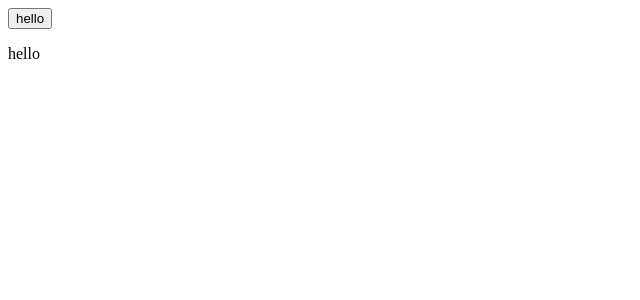
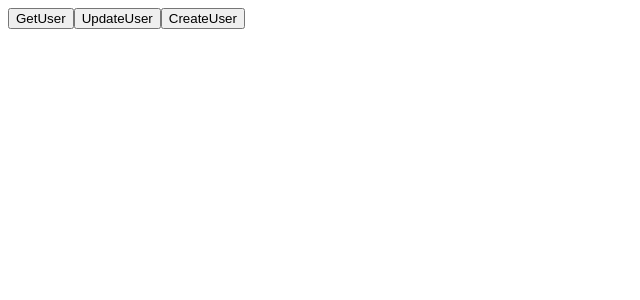
Before and after one commit to d0riven/HelloApiSchema, a React app in the folder client/ts/: page / in a window 1280 px wide. Shown: the top 300 px of the page, without its empty margins (0-640 px from the left). Built offline with nearby package versions, Linux system fonts and the light colour scheme.

Commit message:
hello client request

```diff
--- a/client/ts/src/App.tsx
+++ b/client/ts/src/App.tsx
@@ -1,24 +1,16 @@
 import * as React from "react";
-import {DefaultApi, GetUserOutput, GetUserRequest} from "./api-client";
-
-class GetUserInput implements GetUserRequest {
-    constructor(public id:number) {
-    }
-}
+import {GetUser} from "./components/GetUser";
+import {UpdateUser} from "./components/UpdateUser";
+import {CreateUser} from "./components/CreateUser";
 
 export default class App extends React.Component<any, any> {
     render() {
         return (
-            <div>
-                <button onClick={() => {
-                    let c:DefaultApi = new DefaultApi();
-                    c.getUser(new GetUserInput(1)).then((v:GetUserOutput) => {
-                        console.log(v);
-                    });
-                }}>hello
-                </button>
-                <p>hello</p>
-            </div>
+            <React.Fragment>
+                <GetUser/>
+                <UpdateUser/>
+                <CreateUser/>
+            </React.Fragment>
         );
     }
 };
--- /dev/null
+++ b/client/ts/src/components/CreateUser.tsx
@@ -0,0 +1,20 @@
+import * as React from "react";
+import {CreateUserRequest, DefaultApi, GetUserOutput, UpdateUserRequest} from "../api-client";
+
+export let CreateUser = () => (
+    <button onClick={() => {
+        const c: DefaultApi = new DefaultApi();
+        const input: CreateUserRequest = {
+            createUserInput: {
+                address: '東京都新宿区西新宿２丁目８−１',
+                birthday: new Date(),
+                emailAddress: 'taro@example.com',
+                firstName: '田中',
+                lastName: '太郎',
+            },
+        };
+        c.createUser(input).then((v: GetUserOutput) => {
+            console.log(v);
+        });
+    }}>CreateUser</button>
+);
--- /dev/null
+++ b/client/ts/src/components/GetUser.tsx
@@ -0,0 +1,11 @@
+import * as React from "react";
+import {DefaultApi, GetUserOutput} from "../api-client";
+
+export let GetUser = () => (
+    <button onClick={() => {
+        const c: DefaultApi = new DefaultApi();
+        c.getUser({id: 1}).then((v: GetUserOutput) => {
+            console.log(v);
+        });
+    }}>GetUser</button>
+);
--- /dev/null
+++ b/client/ts/src/components/UpdateUser.tsx
@@ -0,0 +1,21 @@
+import * as React from "react";
+import {DefaultApi, GetUserOutput, UpdateUserRequest} from "../api-client";
+
+export let UpdateUser = () => (
+    <button onClick={() => {
+        const c: DefaultApi = new DefaultApi();
+        const input: UpdateUserRequest = {
+            updateUserInput: {
+                // address: '',
+                birthday: new Date(),
+                // emailAddress: '',
+                // firstName: '',
+                id: 1,
+                // lastName: '',
+            },
+        };
+        c.updateUser(input).then((v: GetUserOutput) => {
+            console.log(v);
+        });
+    }}>UpdateUser</button>
+);
```
